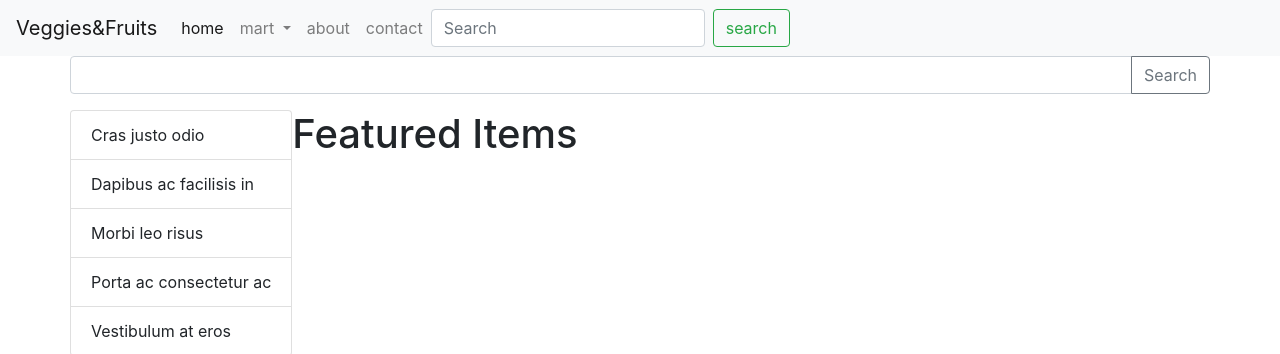
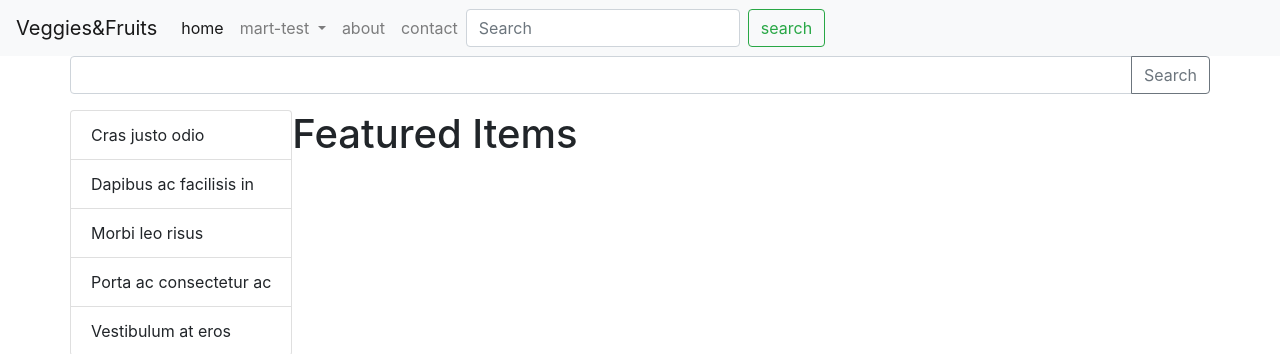
Before and after one commit to reeya-tamrakar/mart, a Python web app: template templates/index.html in a window 1280 px wide. Shown: the top 354 px of the page. Run offline with Jinja, Linux system fonts and the light colour scheme; the template is opened without the code that fills it, so the values that code supplies are empty.

Commit message:
i changed mart to mart-test

```diff
--- a/templates/index.html
+++ b/templates/index.html
@@ -21,7 +21,7 @@
 	      </li>
 	      <li class="nav-item dropdown">
 	        <a class="nav-link dropdown-toggle" href="#" data-toggle="dropdown">
-	          mart
+	          mart-test
 	        </a>
 	        <div class="dropdown-menu p-2">
 	       		<h5>Categories</h5>
```
